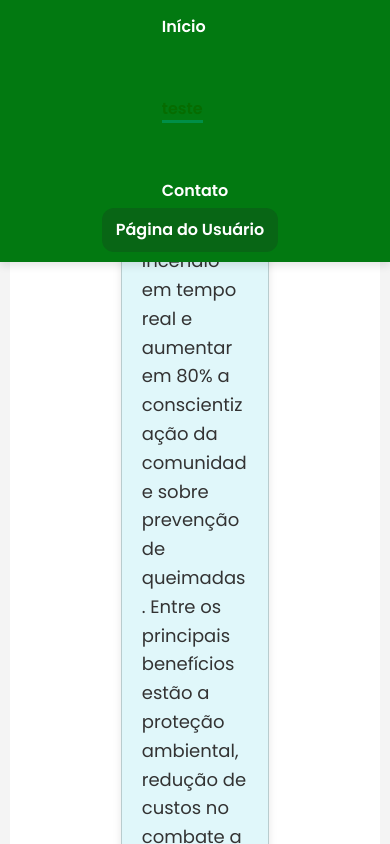
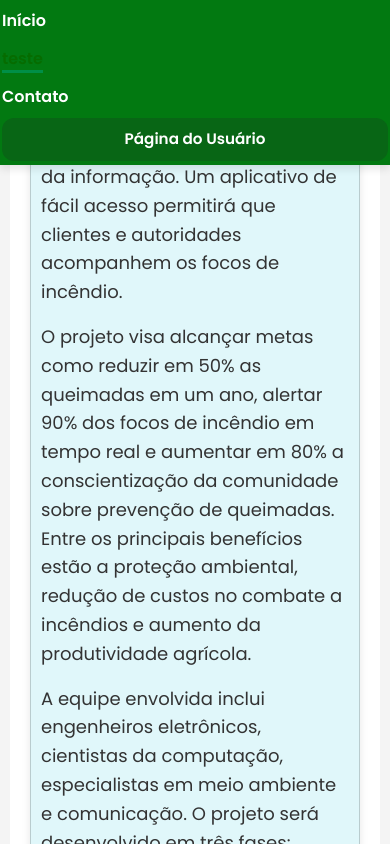
Before and after one commit to Rodrigo-Co/gfa-copy, a React (Create React App) app: page /home in a window 390 px wide. Shown: the top 844 px of the page. Built offline with nearby package versions, Linux system fonts and the light colour scheme.

Commit message:
update responsividade

```diff
--- a/src/components/Dashboard.module.css
+++ b/src/components/Dashboard.module.css
@@ -225,3 +225,50 @@
     font-size: 0.95rem;
   }
 }
+
+@media (max-width: 1200px) {
+  .statsRow, .chartRow, .infoRow {
+    flex-direction: column;
+    gap: 20px;
+  }
+  .mainContent {
+    padding: 16px 8px;
+  }
+}
+
+@media (max-width: 768px) {
+  .header {
+    font-size: 1.2rem;
+    padding: 12px 4px;
+    flex-direction: column;
+    gap: 8px;
+  }
+  .mainContent {
+    padding: 8px 2px;
+    gap: 16px;
+  }
+  .statCard, .statBox, .chartContainer {
+    min-width: 100%;
+    padding: 10px;
+    font-size: 0.95rem;
+  }
+  .statsRow, .chartRow, .infoRow {
+    flex-direction: column;
+    gap: 12px;
+  }
+}
+
+@media (max-width: 480px) {
+  .header {
+    font-size: 1rem;
+    padding: 8px 2px;
+  }
+  .mainContent {
+    padding: 4px 1px;
+    gap: 8px;
+  }
+  .statCard, .statBox, .chartContainer {
+    padding: 6px;
+    font-size: 0.85rem;
+  }
+}
--- a/src/components/Settings.module.css
+++ b/src/components/Settings.module.css
@@ -164,15 +164,36 @@
   .sidebar {
     width: 100%;
     display: flex;
+    flex-direction: row;
     padding: 0;
+    justify-content: space-around;
   }
 
   .tabButton {
     justify-content: center;
     padding: 15px 10px;
+    flex: 1;
   }
 
   .content {
     padding: 20px;
   }
 }
+
+@media (max-width: 480px) {
+  .content {
+    padding: 10px;
+  }
+  .tabButton {
+    font-size: 0.95rem;
+    padding: 10px 2px;
+  }
+  .formGroup input {
+    font-size: 0.95rem;
+    padding: 8px 8px;
+  }
+  .submitButton, .cancelButton {
+    font-size: 0.95rem;
+    padding: 8px 10px;
+  }
+}
--- a/src/components/login.module.css
+++ b/src/components/login.module.css
@@ -42,10 +42,52 @@ body {
   border-radius: 12px;
   overflow: hidden;
   display: flex;
-  @media(max-width: 1200px) { transform: scale(.7); }
-  @media(max-width: 1000px) { transform: scale(.6); }
-  @media(max-width: 800px) { transform: scale(.5); }
-  @media(max-width: 600px) { transform: scale(.4); }
+  @media (max-width: 1200px) {
+    .main {
+      transform: scale(.7);
+    }
+  }
+  @media (max-width: 1000px) {
+    .main {
+      transform: scale(.6);
+    }
+  }
+  @media (max-width: 800px) {
+    .main {
+      transform: scale(.5);
+    }
+  }
+  @media (max-width: 600px) {
+    .main {
+      transform: scale(.4);
+      min-width: 100vw;
+      min-height: 100vh;
+      width: 100vw;
+      height: 100vh;
+      padding: 0;
+      border-radius: 0;
+    }
+    .container, .switch {
+      width: 100vw;
+      min-width: 100vw;
+      height: auto;
+      min-height: 100vh;
+      padding: 8px;
+      box-shadow: none;
+      border-radius: 0;
+    }
+    .formInput {
+      width: 98vw;
+      min-width: 0;
+      font-size: 1rem;
+      padding-left: 10px;
+    }
+    .button {
+      width: 98vw;
+      min-width: 0;
+      font-size: 1rem;
+    }
+  }
 }
 
 .container {
--- a/src/styles/home.css
+++ b/src/styles/home.css
@@ -265,3 +265,82 @@ footer {
     margin: 5px 0;
   }
 }
+
+@media (max-width: 1024px) {
+  #cards-section {
+    flex-direction: column;
+    align-items: center;
+    gap: 24px;
+  }
+  .card {
+    width: 90%;
+    margin-bottom: 16px;
+  }
+}
+
+@media (max-width: 768px) {
+  #navbar {
+    flex-direction: column;
+    align-items: flex-start;
+    padding: 8px 4px;
+  }
+  #nav_list {
+    flex-direction: column;
+    gap: 8px;
+    width: 100%;
+    align-items: flex-start;
+  }
+  .btn-default {
+    margin: 8px 0 0 0;
+    width: 100%;
+  }
+  #home {
+    padding-left: 2%;
+    text-align: center;
+    justify-content: center;
+  }
+  .hero-content h1 {
+    font-size: 32px;
+  }
+  #cards-section {
+    flex-direction: column;
+    align-items: center;
+    gap: 16px;
+    padding: 20px 4px;
+  }
+  .card {
+    width: 100%;
+    font-size: 0.95rem;
+  }
+}
+
+@media (max-width: 480px) {
+  #navbar {
+    flex-direction: column;
+    align-items: flex-start;
+    padding: 4px 2px;
+  }
+  #nav_list {
+    flex-direction: column;
+    gap: 4px;
+    width: 100%;
+    align-items: flex-start;
+  }
+  .btn-default {
+    width: 100%;
+    margin: 4px 0 0 0;
+    font-size: 0.95rem;
+  }
+  .hero-content h1 {
+    font-size: 22px;
+  }
+  #home {
+    padding-left: 0;
+    font-size: 0.95rem;
+  }
+  .card {
+    width: 100%;
+    font-size: 0.85rem;
+    padding: 10px;
+  }
+}
```
